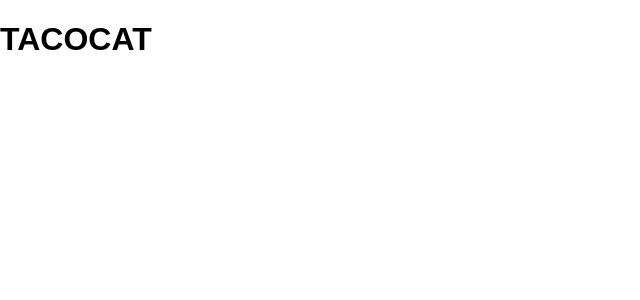
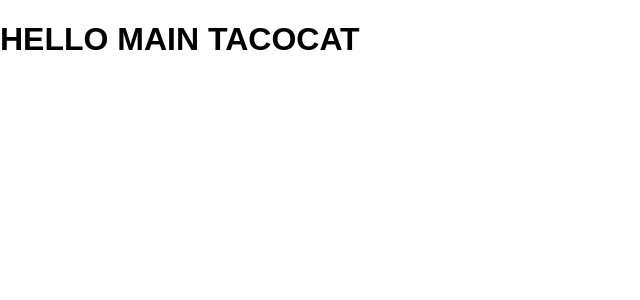
Before and after one commit to Sherman-Chen/bookish-octo-waddle, a React (Create React App) app: page / in a window 1280 px wide. Shown: the top 300 px of the page, without its empty margins (0-640 px from the left). Built offline with nearby package versions, Linux system fonts and the light colour scheme.

Commit message:
set up file structure and home component

```diff
--- a/src/App.js
+++ /dev/null
@@ -1,6 +0,0 @@
-import React from 'react';
-import { BrowserRouter } from 'react-router-dom';
-
-const App = () => <h1>TACOCAT</h1>
-
-export default App;
--- /dev/null
+++ b/src/components/App.js
@@ -0,0 +1,15 @@
+import React from 'react';
+import { BrowserRouter as Router, Route } from 'react-router-dom';
+
+import Home from './Home';
+
+const App = () => (
+  <Router>
+    <div>
+      <Route path="/" component={Home} />
+
+    </div>
+  </Router>
+);
+
+export default App;
--- /dev/null
+++ b/src/components/Home.js
@@ -0,0 +1,15 @@
+import React, { Component } from 'react';
+
+export default class Home extends Component {
+  constructor() {
+    super();
+  }
+
+  render() {
+    return(
+      <main>
+        <h1>HELLO MAIN TACOCAT</h1>
+      </main>
+    )
+  }
+};
--- a/src/index.js
+++ b/src/index.js
@@ -1,6 +1,6 @@
 import React from 'react';
 import ReactDOM from 'react-dom';
-import App from './App';
+import App from './components/App';
 import './index.css';
 
 ReactDOM.render(
```
